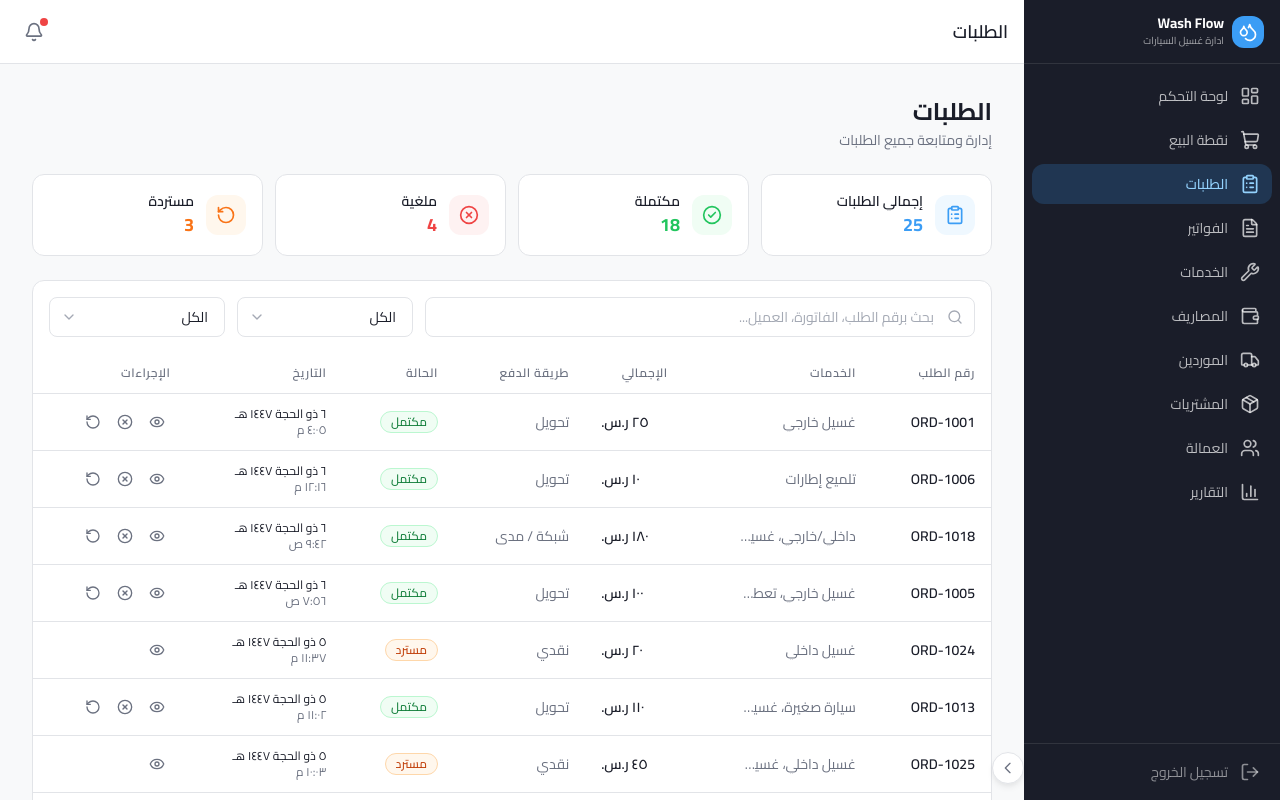
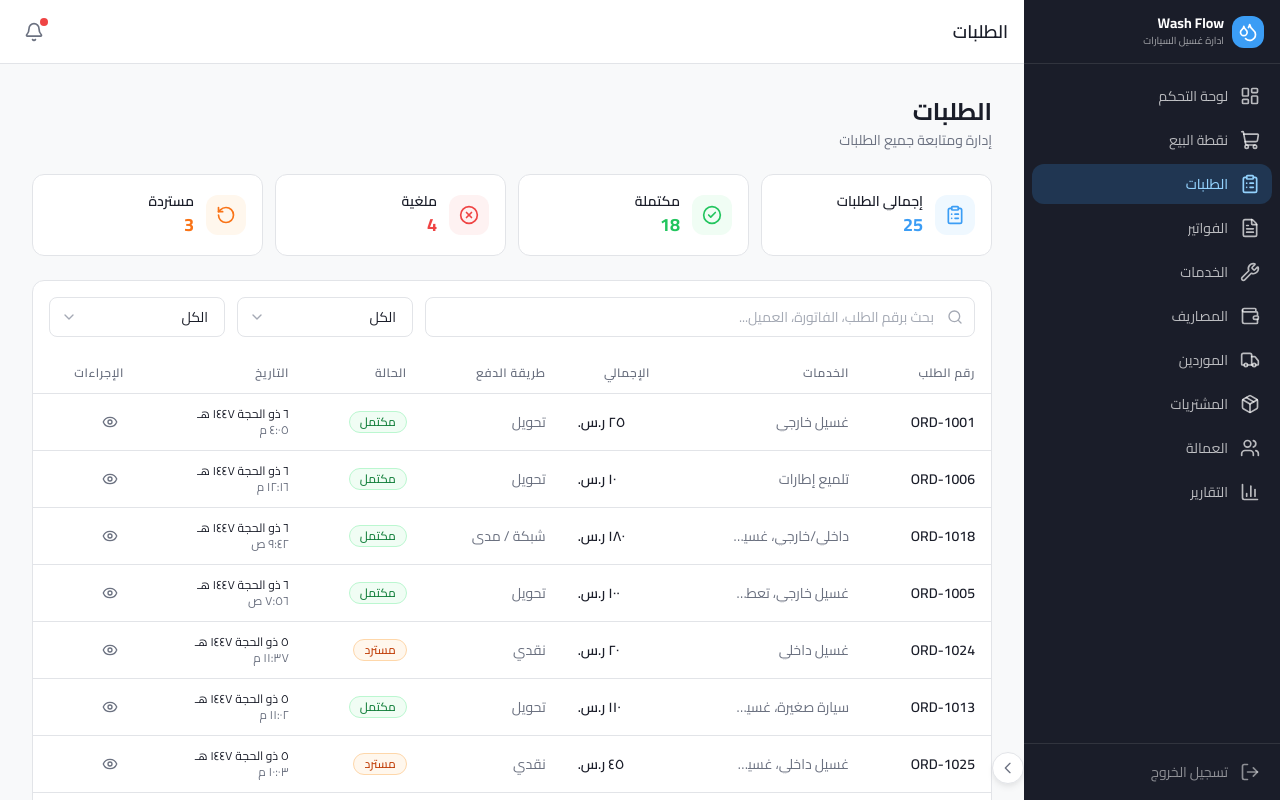
Before and after one commit to Techzoneksa/washflow, a Next.js app in the folder wash-flow/: page /orders in a window 1280 px wide. Built offline with nearby package versions, Linux system fonts and the light colour scheme; sample sign-in values are in the browser's storage.

Commit message:
Fix AppShell hydration issue and approve services management

```diff
--- a/wash-flow/src/app/orders/page.tsx
+++ b/wash-flow/src/app/orders/page.tsx
@@ -2,19 +2,15 @@
 import AppShell from '@/components/layout/AppShell';
 import OrdersPageShell from '@/components/orders/OrdersPageShell';
 import { useAuthGuard } from '@/lib/route-guards';
-import { getSession } from '@/lib/mock-auth';
-import type { UserRole } from '@/types';
 
 export default function OrdersPage() {
   const { authorized, checking } = useAuthGuard();
-  const session = typeof window !== 'undefined' ? getSession() : null;
-  const role = (session?.selectedRole || 'manager') as UserRole;
 
   if (checking || !authorized) return null;
 
   return (
     <AppShell title="الطلبات" activePath="/orders">
-      <OrdersPageShell userRole={role} />
+      <OrdersPageShell />
     </AppShell>
   );
 }
--- a/wash-flow/src/components/layout/AppShell.tsx
+++ b/wash-flow/src/components/layout/AppShell.tsx
@@ -4,7 +4,6 @@ import { cn } from '@/lib/utils';
 import Sidebar from './Sidebar';
 import Topbar from './Topbar';
 import MobileBottomNav from './MobileBottomNav';
-import { getSession } from '@/lib/mock-auth';
 import type { UserRole } from '@/types';
 
 interface AppShellProps {
@@ -18,19 +17,14 @@ interface AppShellProps {
 export default function AppShell({
   children,
   title,
-  userRole: propRole,
+  userRole: propRole = 'manager',
   activePath = '/',
   showSearch = false,
 }: AppShellProps) {
   const [sidebarOpen, setSidebarOpen] = useState(false);
   const [sidebarCompact, setSidebarCompact] = useState(false);
-  const [role] = useState<UserRole>(() => {
-    if (propRole) return propRole;
-    const session = getSession();
-    return session?.selectedRole || 'manager';
-  });
 
-  const userRole = propRole || role;
+  const userRole = propRole;
 
   return (
     <div className="h-screen flex overflow-hidden bg-bg-main">
--- a/wash-flow/src/components/orders/OrderDetailsDrawer.tsx
+++ b/wash-flow/src/components/orders/OrderDetailsDrawer.tsx
@@ -12,7 +12,7 @@ interface OrderDetailsDrawerProps {
   open: boolean;
   onClose: () => void;
   order: OrderHistoryItem | null;
-  userRole: UserRole;
+  userRole?: UserRole;
   onCancel: (order: OrderHistoryItem) => void;
   onRefund: (order: OrderHistoryItem) => void;
 }
@@ -27,7 +27,7 @@ function getStatusBadge(status: string) {
 }
 
 export default function OrderDetailsDrawer({
-  open, onClose, order, userRole, onCancel, onRefund,
+  open, onClose, order, userRole = 'manager', onCancel, onRefund,
 }: OrderDetailsDrawerProps) {
   if (!order) return null;
 
--- a/wash-flow/src/components/orders/OrdersPageShell.tsx
+++ b/wash-flow/src/components/orders/OrdersPageShell.tsx
@@ -19,7 +19,7 @@ import type { Column } from '@/components/ui/Table';
 import { ClipboardList, Eye, XCircle, RotateCcw } from 'lucide-react';
 
 interface OrdersPageShellProps {
-  userRole: UserRole;
+  userRole?: UserRole;
 }
 
 const PAGE_SIZE = 10;
--- a/wash-flow/src/components/pos/InvoicePreviewModal.tsx
+++ b/wash-flow/src/components/pos/InvoicePreviewModal.tsx
@@ -1,4 +1,5 @@
 'use client';
+import Image from 'next/image';
 import Modal from '@/components/ui/Modal';
 import Badge from '@/components/ui/Badge';
 import { formatCurrency, formatDate } from '@/lib/utils';
@@ -24,7 +25,7 @@ export default function InvoicePreviewModal({ open, onClose, order, onPrint }: I
         <div className="flex items-center justify-between">
           <div>
             {setup?.company.logo ? (
-              <img src={setup.company.logo} alt="logo" className="h-10 w-10 rounded-lg object-cover" />
+              <Image src={setup.company.logo} alt="logo" width={40} height={40} className="h-10 w-10 rounded-lg object-cover" unoptimized />
             ) : (
               <div className="h-10 w-10 rounded-lg bg-primary-100 flex items-center justify-center text-primary-600 font-bold text-sm">
                 {setup?.company.nameAr?.charAt(0) || 'W'}
--- a/wash-flow/src/components/setup/CompanyInfoStep.tsx
+++ b/wash-flow/src/components/setup/CompanyInfoStep.tsx
@@ -2,6 +2,7 @@
 import Button from '@/components/ui/Button';
 import Input from '@/components/ui/Input';
 import Textarea from '@/components/ui/Textarea';
+import Image from 'next/image';
 import { Trash2, ImageUp } from 'lucide-react';
 import type { CompanyInfo } from '@/types/company';
 import { useState } from 'react';
@@ -62,7 +63,7 @@ export default function CompanyInfoStep({ data, onUpdate, onNext }: CompanyInfoS
         <p className="text-sm font-medium text-text-primary mb-2">شعار الشركة</p>
         {logoPreview ? (
           <div className="relative inline-block">
-            <img src={logoPreview} alt="شعار" className="h-24 w-24 object-contain rounded-lg border border-border-default" />
+            <Image src={logoPreview} alt="شعار" width={96} height={96} className="h-24 w-24 object-contain rounded-lg border border-border-default" unoptimized />
             <button onClick={removeLogo} className="absolute -top-2 -left-2 w-6 h-6 bg-danger-500 text-white rounded-full flex items-center justify-center">
               <Trash2 className="h-3 w-3" />
             </button>
--- a/wash-flow/src/components/setup/InvoicePreview.tsx
+++ b/wash-flow/src/components/setup/InvoicePreview.tsx
@@ -1,4 +1,5 @@
 'use client';
+import Image from 'next/image';
 import Card from '@/components/ui/Card';
 import type { InvoiceSettings } from '@/types/company';
 
@@ -27,7 +28,7 @@ export default function InvoicePreview({
         <div className="p-3 border-b border-border-default">
           <div className="flex items-center justify-between">
             <div className="flex items-center gap-2">
-              {settings.showLogo && logo && <img src={logo} alt="شعار" className="h-10 w-10 object-contain" />}
+              {settings.showLogo && logo && <Image src={logo} alt="شعار" width={40} height={40} className="h-10 w-10 object-contain" unoptimized />}
               {settings.showLogo && !logo && <div className="h-10 w-10 rounded-lg bg-primary-100 flex items-center justify-center text-primary-600 text-xs font-bold">WF</div>}
               <div>
                 <h4 className="text-sm font-bold text-text-primary">{companyName || 'اسم الشركة'}</h4>
@@ -35,7 +36,7 @@ export default function InvoicePreview({
               </div>
             </div>
             {settings.showQr && (
-              <img src={qrPlaceholder} alt="QR" className="h-14 w-14 opacity-50" />
+              <Image src={qrPlaceholder} alt="QR" width={56} height={56} className="h-14 w-14 opacity-50" unoptimized />
             )}
           </div>
         </div>
```
